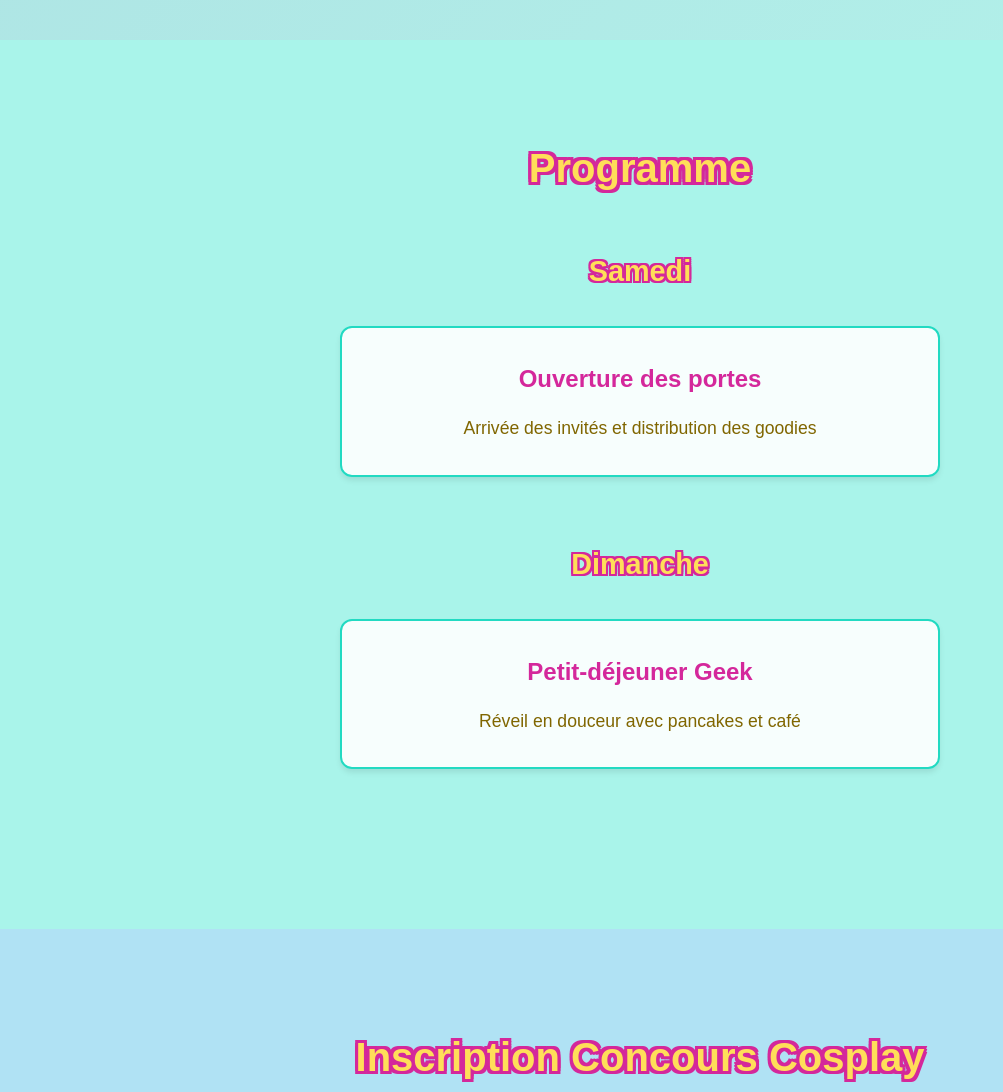
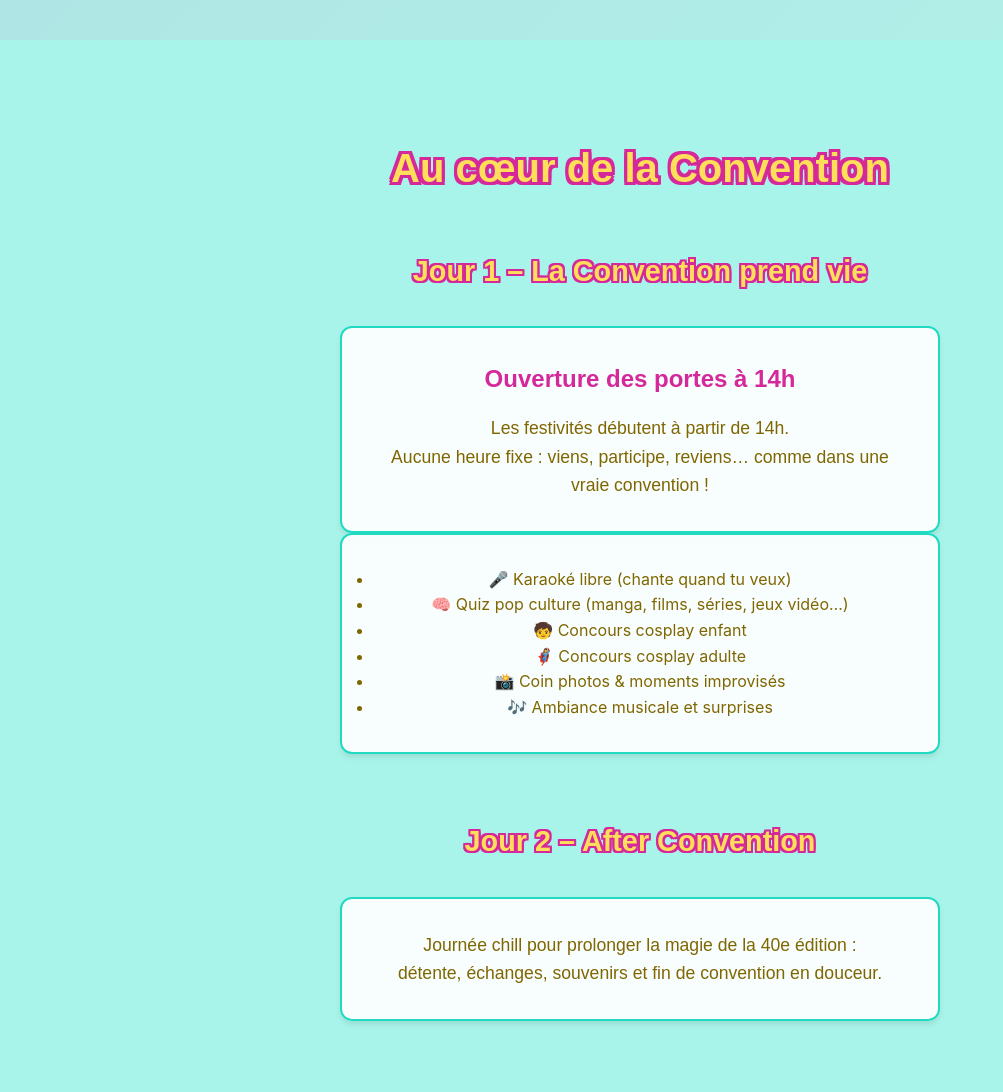
Before and after one commit to Worlds-of-Tatiana-Level-40/Worlds-of-Tatiana-Level-40.github.io, a website: page index.html in a window 1280 px wide. Shown: the part 760-1852 px from the top of the page, without its empty margins (0-1003 px from the left). Drawn offline with nearby package versions, Linux system fonts and the light colour scheme; a script that the page names is missing.

Commit message:
Update index.html

```diff
--- a/index.html
+++ b/index.html
@@ -98,29 +98,48 @@
 <section id="programme" class="section">
   <div class="container">
     <h2 class="section-title" data-aos="fade-up">
-          Programme
+      Au cœur de la Convention
     </h2>
 
-        <!-- Programme Samedi -->
+    <!-- Samedi -->
     <div class="day-program" data-aos="fade-up" data-aos-delay="200">
-          <h3 class="day-title">Samedi</h3>
+      <h3 class="day-title">Jour 1 – La Convention prend vie</h3>
+
       <div class="program-card">
-            <h3>Ouverture des portes</h3>
-            <p>Arrivée des invités et distribution des goodies</p>
+        <h3>Ouverture des portes à 14h</h3>
+        <p>
+          Les festivités débutent à partir de 14h.<br>
+          Aucune heure fixe : viens, participe, reviens… comme dans une vraie convention !
+        </p>
+      </div>
+
+      <div class="program-card">
+        <ul class="program-list">
+          <li>🎤 Karaoké libre (chante quand tu veux)</li>
+          <li>🧠 Quiz pop culture (manga, films, séries, jeux vidéo…)</li>
+          <li>🧒 Concours cosplay enfant</li>
+          <li>🦸‍♀️ Concours cosplay adulte</li>
+          <li>📸 Coin photos & moments improvisés</li>
+          <li>🎶 Ambiance musicale et surprises</li>
+        </ul>
       </div>
     </div>
 
-        <!-- Programme Dimanche -->
+    <!-- Dimanche -->
     <div class="day-program" data-aos="fade-up" data-aos-delay="400">
-          <h3 class="day-title">Dimanche</h3>
+      <h3 class="day-title">Jour 2 – After Convention</h3>
+
       <div class="program-card">
-            <h3>Petit-déjeuner Geek</h3>
-            <p>Réveil en douceur avec pancakes et café</p>
+        <p>
+          Journée chill pour prolonger la magie de la 40e édition :<br>
+          détente, échanges, souvenirs et fin de convention en douceur.
+        </p>
       </div>
     </div>
 
   </div>
 </section>
+
 
     <!-- Concours Cosplay Section -->
     <section id="cosplay" class="section section-dark">
```
Lines whose indentation alone changed are shown as unchanged.
